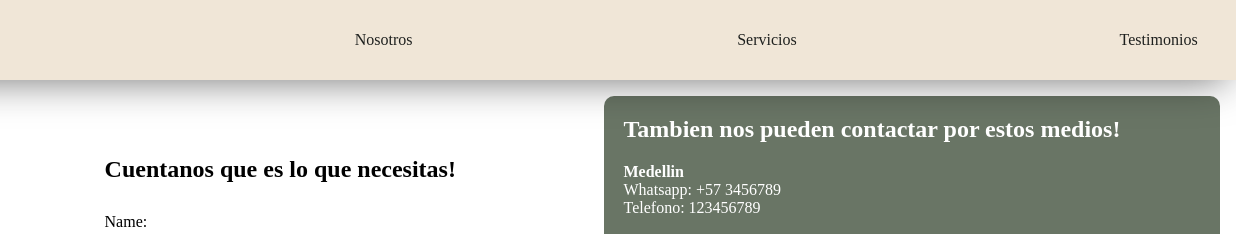
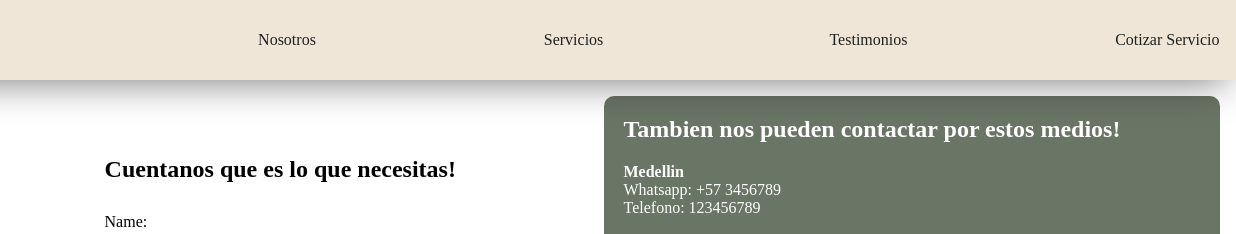
Before and after one commit to Santi-Loaiza/Producto-Primer-Momento, a plain HTML site: page HTML/contactanos.html in a window 1280 px wide. Shown: the top 234 px of the page, 44-1280 px from the left. Drawn offline with Linux system fonts and the light colour scheme.

Commit message:
Update contactanos.html

```diff
--- a/HTML/contactanos.html
+++ b/HTML/contactanos.html
@@ -13,6 +13,7 @@
             <li><a href="../index.html#Nosotros">Nosotros</a></li>
             <li><a href="../index.html#servicios">Servicios</a></li>
             <li><a href="../index.html#testimonios">Testimonios</a></li>
+            <li><a href="../HTML/Calcular.html">Cotizar Servicio</a></li>
         </ul>
     </nav>
 </header>
```
